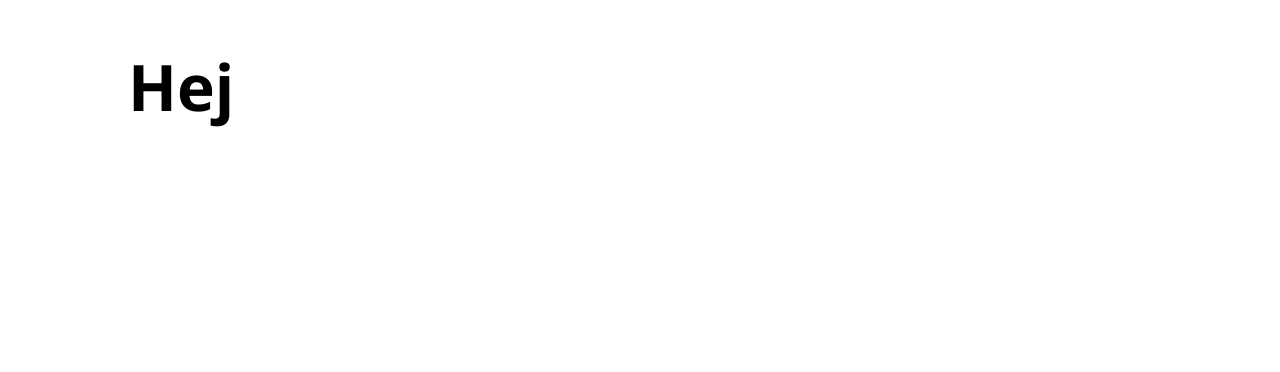
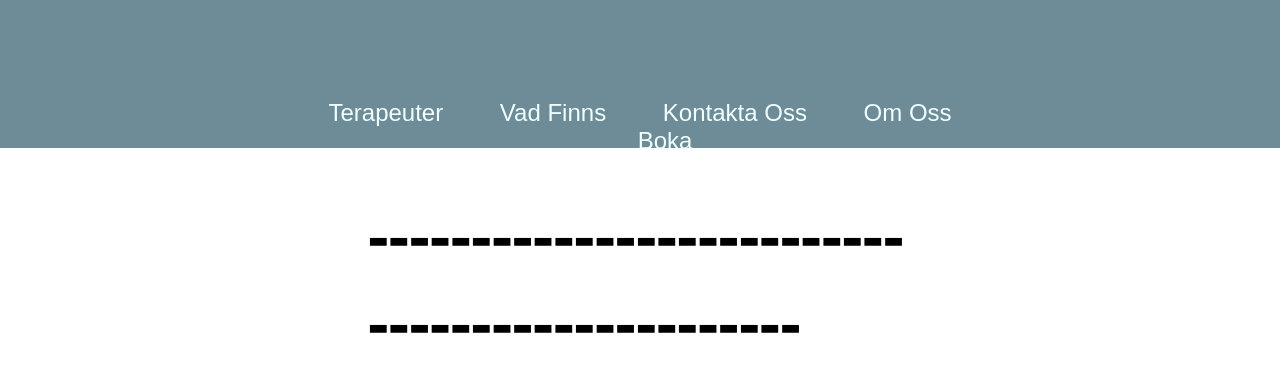
Before and after one commit to NTIG-Umea/wu1-projekt-mattiskindblom, a plain HTML site: page docs/index.html in a window 1280 px wide. Drawn offline with Linux system fonts and the light colour scheme.

Commit message:
Header
Jag har gjort en header med fungerande länkar som inte leder någonstans (än) men det kommer behöva valideras senare eftersom nu är hälften i HTML och andra hälften i CSS eftersom Style funktionen inte ville sammarbeta men när jag lade till det i HTML så fungerade det bättre

```diff
--- a/docs/index.html
+++ b/docs/index.html
@@ -4,12 +4,23 @@
   <meta charset="UTF-8">
   <meta http-equiv="X-UA-Compatible" content="IE=edge">
   <meta name="viewport" content="width=device-width, initial-scale=1.0">
-  <title>Document</title>
+  <title>BildterapiHuset</title>
   <link rel="stylesheet" href="stylesheets/style.css">
 </head>
+
+<header>
+      <nav style="padding-top: 85px; ">
+        <a href="https://" style="text-decoration: none; color: azure; padding-right: 50px;">Terapeuter</a>
+        <a href="https://" style="text-decoration: none; color: azure; padding-right: 50px;"> Vad Finns</a>
+        <a href="https://" style="text-decoration: none; color: azure;">Kontakta Oss</a>
+        <a href="https://" style="text-decoration: none; color: azure; padding-left: 50px;">Om Oss</a>
+        <a href="https://" style="text-decoration: none; color: azure; padding-left: 50px;">Boka</a>
+      </nav>
+</header>
+
 <body>
   <div class="container">
-    <h1>Hej</h1>
+    <h1>-----------------------------------------------</h1>
   </div>
 </body>
 </html>
--- a/docs/stylesheets/style.css
+++ b/docs/stylesheets/style.css
@@ -3,9 +3,26 @@ html, body {
   padding: 0;
 }
 
+
+
+header {
+  background-color: #6E8B98;
+  width: 100%;
+  text-align: center;
+  padding-top: 14px;
+  padding-bottom: 14px;
+  font-size: 24px; font-family: Arial, Helvetica, sans-serif;
+  height: 120px;
+  padding-right: 300px;
+  padding-left: 300px;
+  margin-left: -300px;
+}
+
 body {
   font-family: 'Segoe UI', Tahoma, Geneva, Verdana, sans-serif;
   font-size: 2rem;
+  padding-right: 300px;
+  padding-left: 300px;
 }
 
 .container {
```
